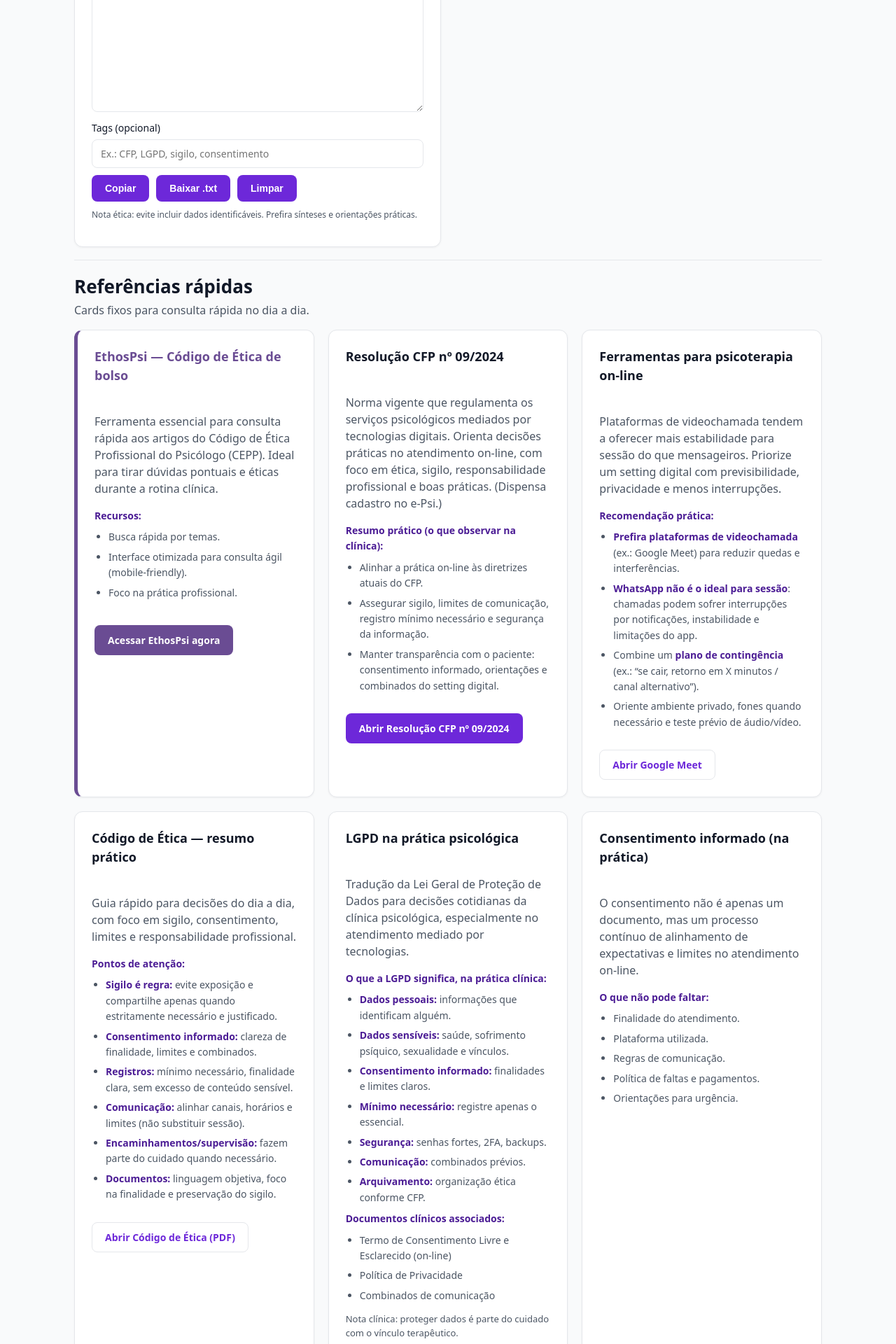
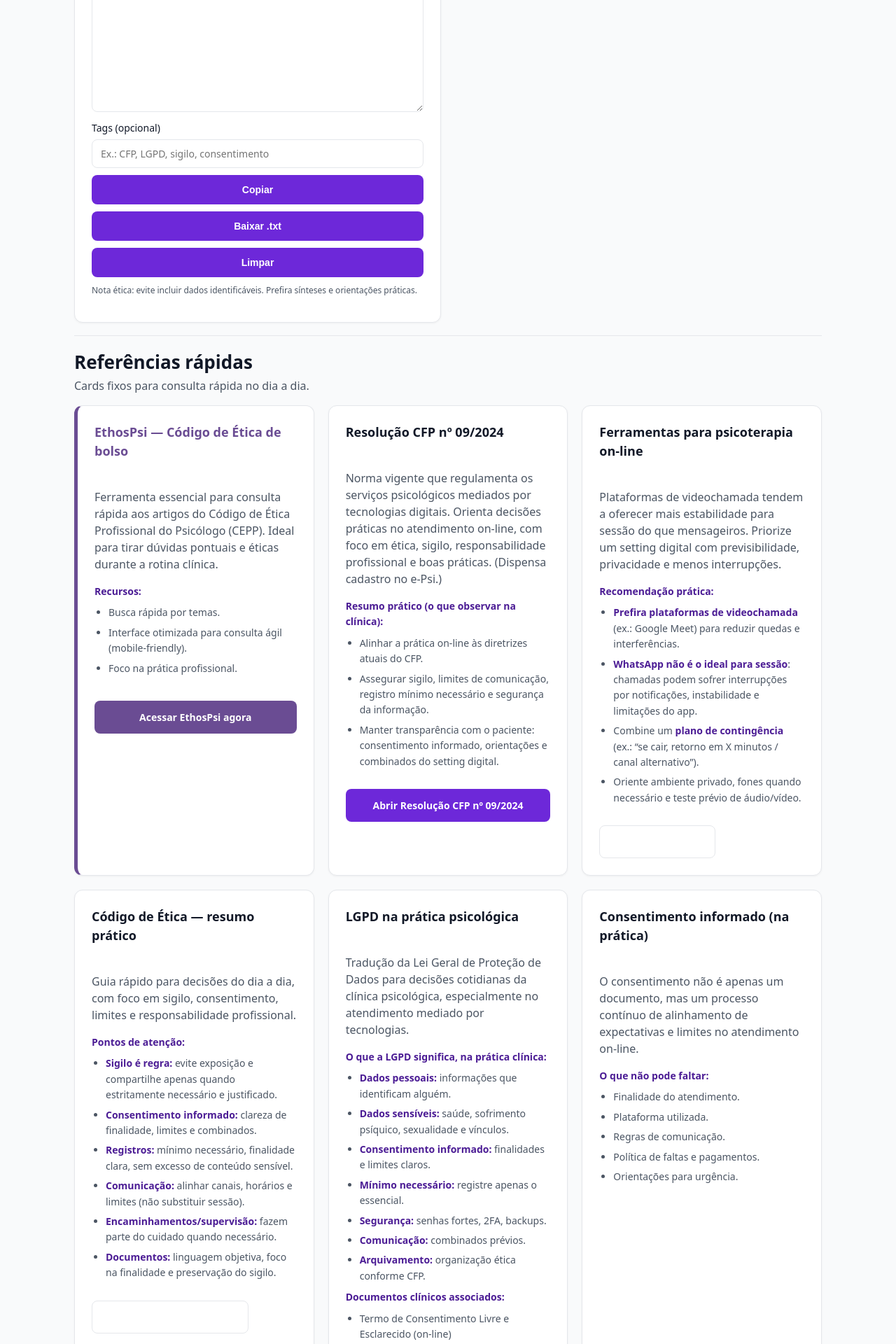
Before and after one commit to sabrinaandraderocha-cmyk/setting-psicoterapia-online, a FastAPI app: page /normas in a window 1280 px wide. Shown: the part 514-2434 px from the top of the page at 70% size. Run offline with FastAPI, Linux system fonts and the light colour scheme; the visitor is signed in with stand-in values (Sample User, id 1); data that the repository does not hold is empty.

Commit message:
Update styles.css

```diff
--- a/app/static/styles.css
+++ b/app/static/styles.css
@@ -193,27 +193,30 @@ input:focus, select:focus, textarea:focus {
 textarea { resize: vertical; min-height: 100px; }
 
 /* ==========================================================================
-   BOTÕES
+   BOTÕES (MELHORADOS E PADRONIZADOS)
    ========================================================================== */
 button, .btn {
   display: inline-flex;
   align-items: center;
   justify-content: center;
   background: var(--accent);
-  color: #ffffff;
+  color: #ffffff !important; /* Força o branco para legibilidade */
   border: 1px solid transparent;
   border-radius: 8px;
-  padding: 10px 18px;
+  padding: 12px 18px; /* Padding ajustado para preenchimento melhor */
   font-size: 14px;
   font-weight: 600;
   cursor: pointer;
   transition: all 0.2s;
   text-decoration: none;
+  width: 100%; /* Padroniza largura nos cards e login */
+  margin-top: auto; /* Garante que o botão fique no final do card */
 }
 
 button:hover, .btn:hover {
   background: var(--accent-dark);
-  color: #ffffff;
+  color: #ffffff !important;
+  box-shadow: 0 4px 12px rgba(109, 40, 217, 0.2);
 }
 
 /* Botão Secundário (Outline) */
@@ -221,6 +224,7 @@ button:hover, .btn:hover {
   background: transparent;
   color: var(--accent);
   border: 1px solid var(--border);
+  width: auto; /* Mantém largura automática para botões de navegação */
 }
 
 .btn.secondary:hover {
@@ -281,13 +285,13 @@ hr {
    ========================================================================== */
 @media (max-width: 768px) {
   .grid2 { grid-template-columns: 1fr; }
-  .nav { display: none; } /* Simples hide para mobile, ideal seria menu burger */
+  .nav { display: none; }
   .topbar { padding: 12px 16px; }
   .container { padding: 16px; }
 }
 
 /* ==========================================================================
-   MODO ESCURO (Opcional - mantido caso use JS para ativar)
+   MODO ESCURO
    ========================================================================== */
 body.dark-mode {
   --bg: #0f172a;
```
